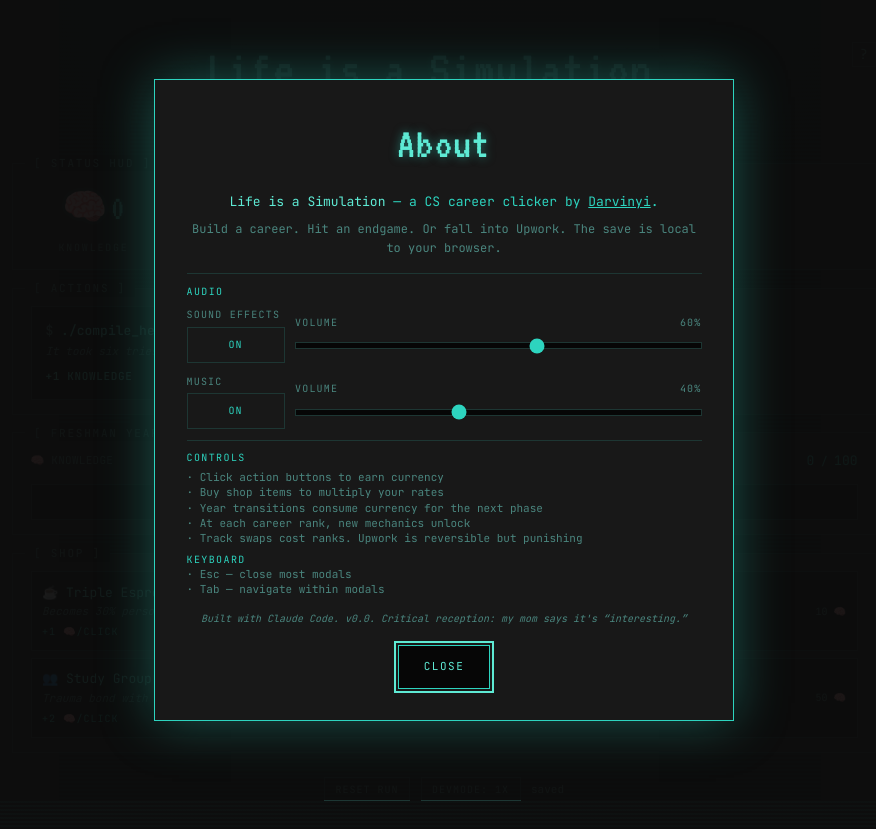
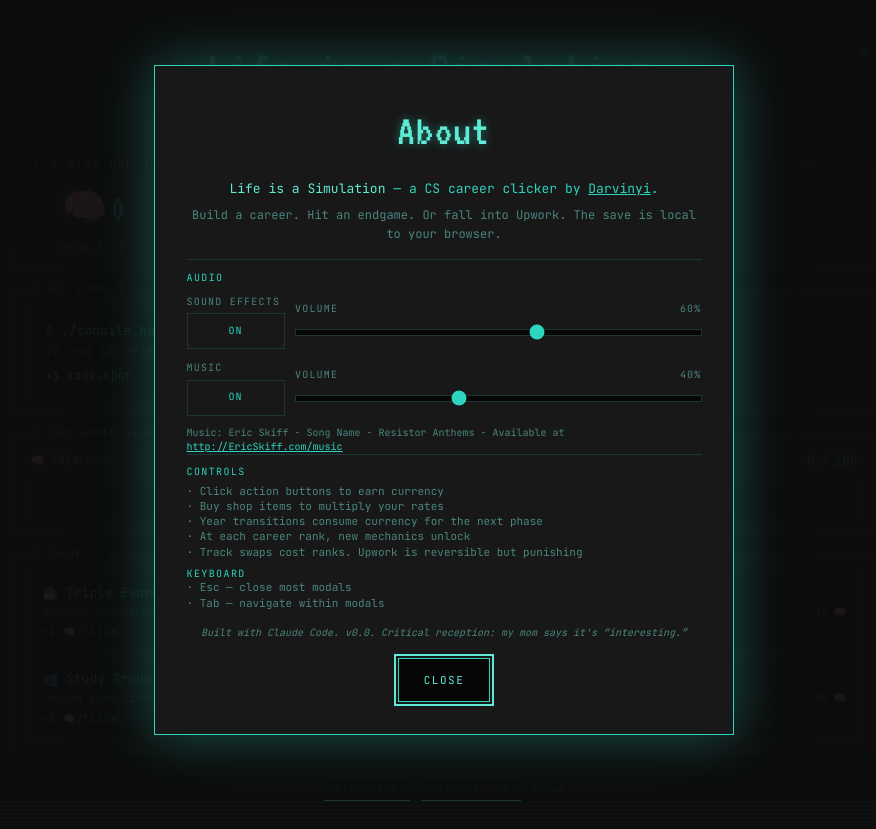
Before and after one commit to yidarvin/darvin-life-simulation, a React (Vite) app: page / in a window 1280 px wide. Both pictures are taken after a click on the button "About this game". Shown: the whole page, without its empty margins (196-1072 px from the left). Built offline with nearby package versions, Linux system fonts and the light colour scheme.

Commit message:
music acknowledgements

```diff
--- a/src/components/AboutModal.jsx
+++ b/src/components/AboutModal.jsx
@@ -89,6 +89,17 @@ export function AboutModal({ open, onClose }) {
           onVolumeChange={handleMusicVolumeChange}
           onVolumeRelease={() => {}}
         />
+        <div className="text-[10px] text-phosphor-dim leading-snug mt-1">
+          Music: Eric Skiff - Song Name - Resistor Anthems - Available at{' '}
+          <a
+            href="http://EricSkiff.com/music"
+            target="_blank"
+            rel="noreferrer"
+            className="underline text-phosphor hover:text-phosphor-bright"
+          >
+            http://EricSkiff.com/music
+          </a>
+        </div>
       </div>
 
       <div className="border-t border-phosphor-faint pt-3 text-left text-[11px] text-phosphor-dim leading-snug">
```
Also changed, not shown: 1 other file (tests, documents, lock files or other folders).
